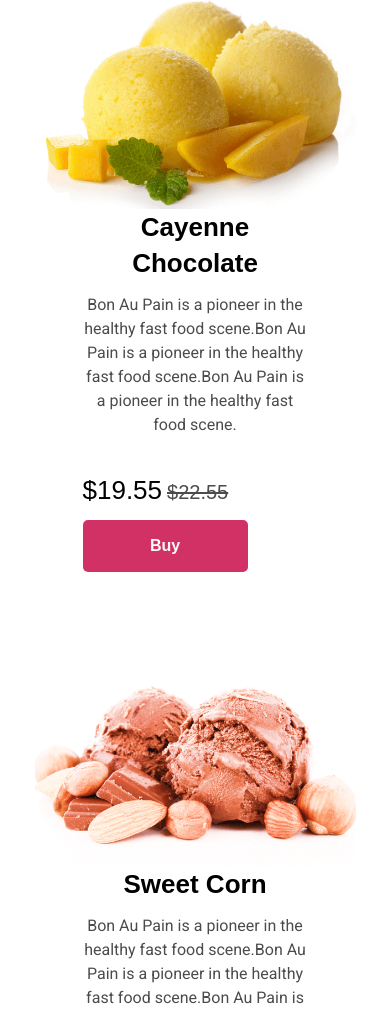
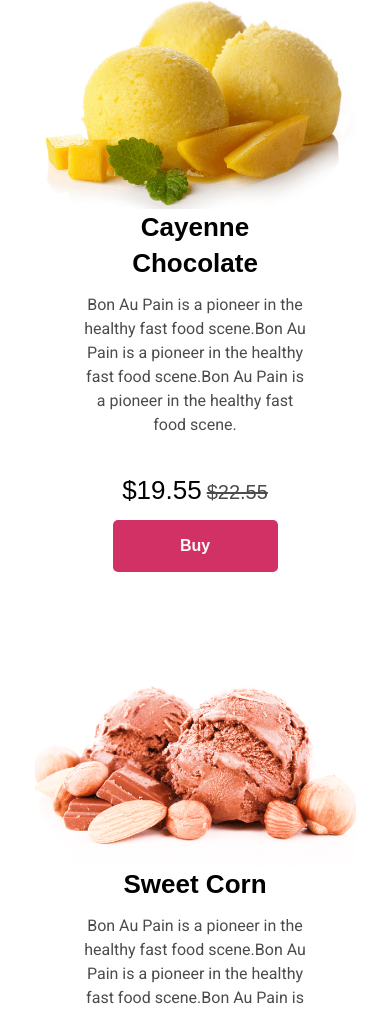
Before and after one commit to alex-bachurskiy/polar, a plain HTML site: page index.html in a window 390 px wide. Shown: the part 3830-4839 px from the top of the page. Drawn offline with Linux system fonts and the light colour scheme; files whose address does not match are found by name; a web font is replaced by a local one.

Commit message:
Add files via upload

```diff
--- a/css/style.css
+++ b/css/style.css
@@ -1381,7 +1381,7 @@ h1, h2, h3, h4, h5, h6, p {
     }
 
     .products__info:nth-child(1) {
-        justify-content: unset;
+        justify-content: center;
     }
 
     .products-box
@@ -1391,7 +1391,7 @@ h1, h2, h3, h4, h5, h6, p {
     }
 
     .products__info:nth-child(1) .price-box {
-        text-align: left;
+        text-align: center;
     }
 
     .feedback {
```
